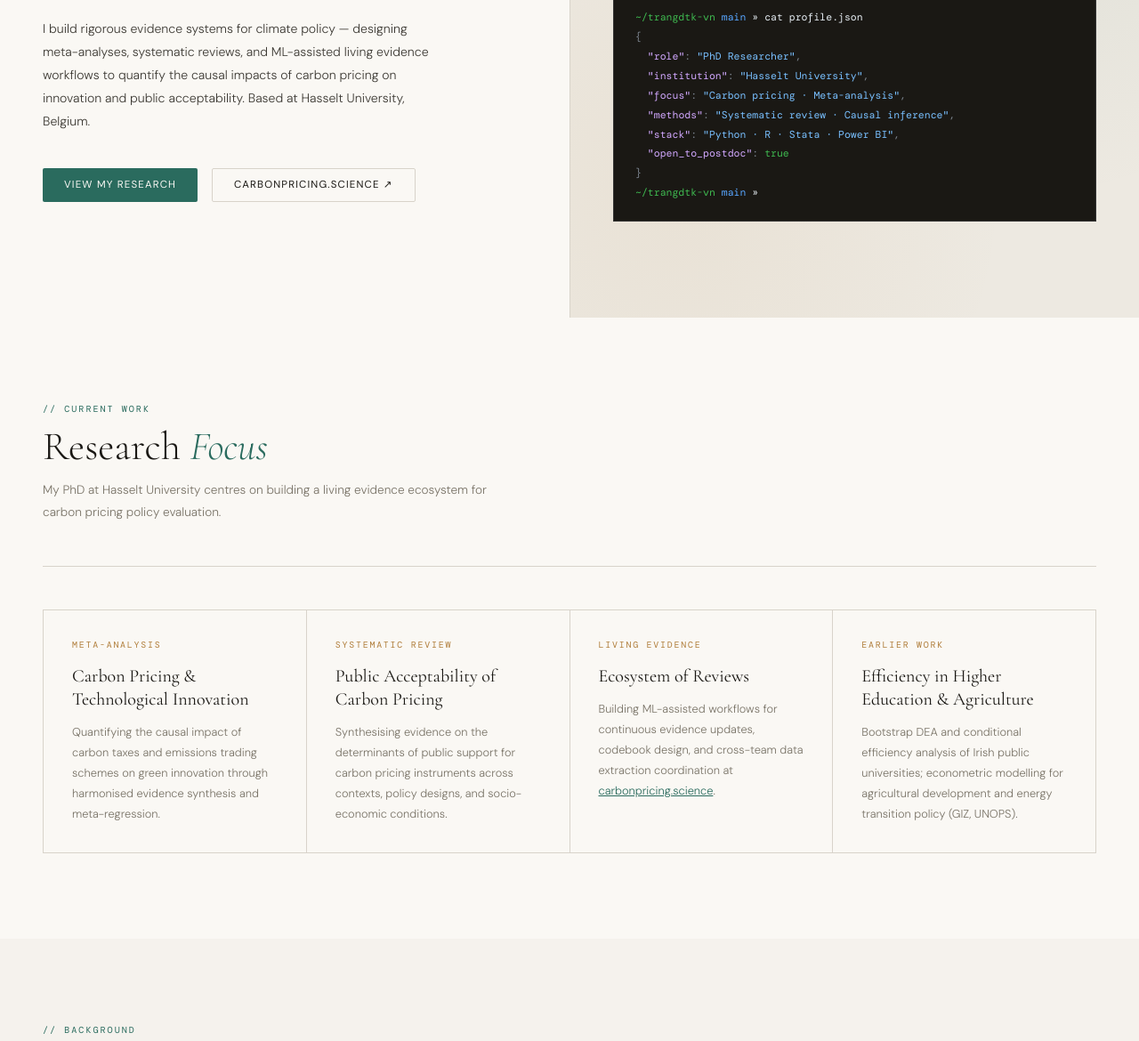
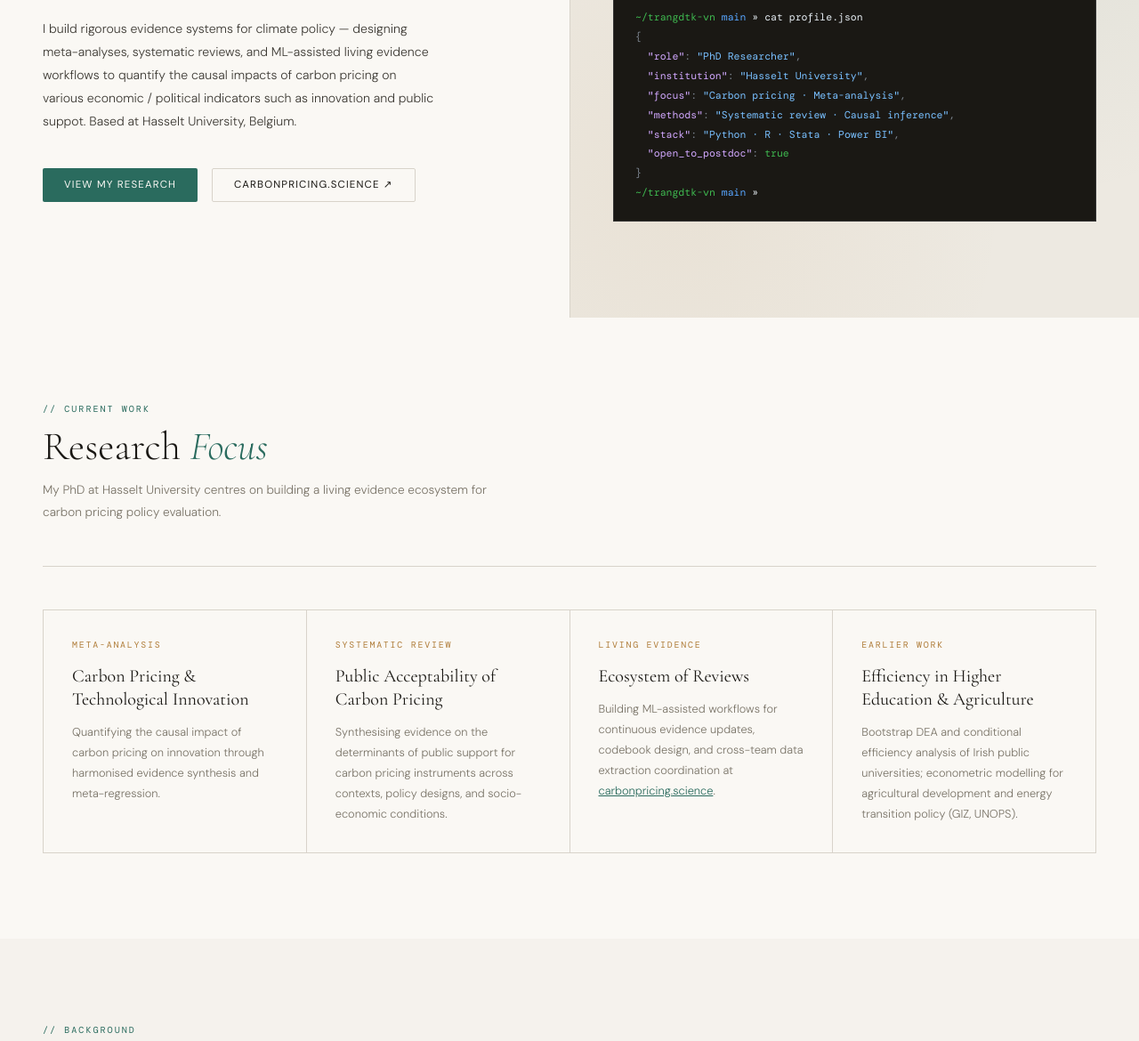
Before and after one commit to trangdtk-vnu/trangdtk, a plain HTML site: page index.html in a window 1280 px wide. Shown: the part 443-1613 px from the top of the page at 89% size. Drawn offline with nearby package versions, Linux system fonts and the light colour scheme; a web font is replaced by a local one.

Commit message:
Revise text for clarity on carbon pricing impacts
Updated descriptions to clarify the impacts of carbon pricing.

```diff
--- a/index.html
+++ b/index.html
@@ -278,7 +278,8 @@ footer a{color:var(--teal);text-decoration:none;}
     <p class="hero-bio">
       I build rigorous evidence systems for climate policy — designing meta-analyses,
       systematic reviews, and ML-assisted living evidence workflows to quantify the
-      causal impacts of carbon pricing on innovation and public acceptability.
+      causal impacts of carbon pricing on various economic / political indicators
+      such as innovation and public suppot.
       Based at Hasselt University, Belgium.
     </p>
     <div class="hero-actions">
@@ -334,7 +335,7 @@ footer a{color:var(--teal);text-decoration:none;}
     <div class="research-card">
       <span class="rc-tag">Meta-analysis</span>
       <p class="rc-title">Carbon Pricing &amp; Technological Innovation</p>
-      <p class="rc-desc">Quantifying the causal impact of carbon taxes and emissions trading schemes on green innovation through harmonised evidence synthesis and meta-regression.</p>
+      <p class="rc-desc">Quantifying the causal impact of carbon pricing on innovation through harmonised evidence synthesis and meta-regression.</p>
     </div>
     <div class="research-card">
       <span class="rc-tag">Systematic Review</span>
@@ -470,19 +471,16 @@ footer a{color:var(--teal);text-decoration:none;}
         <p class="edu-year">2023 – 2025</p>
         <p class="edu-degree">MSc Data Science and Management</p>
         <p class="edu-school">LUISS Guido Carli, Rome</p>
-        <p class="edu-note">GPA 108/110 · Thesis: Clustering with Mixture Models</p>
       </div>
       <div class="edu-item">
         <p class="edu-year">2021 – 2023</p>
         <p class="edu-degree">MSc Economics and Policy Analysis</p>
         <p class="edu-school">University of Limerick, Ireland</p>
-        <p class="edu-note">First Class Honours · GPA 3.53/4.0</p>
       </div>
       <div class="edu-item">
         <p class="edu-year">2014 – 2018</p>
         <p class="edu-degree">BSc Development Economics</p>
         <p class="edu-school">VNU University of Economics and Business, Hanoi</p>
-        <p class="edu-note">Distinction · Top 10% · Dean's List</p>
       </div>
     </div>
   </div>
```
